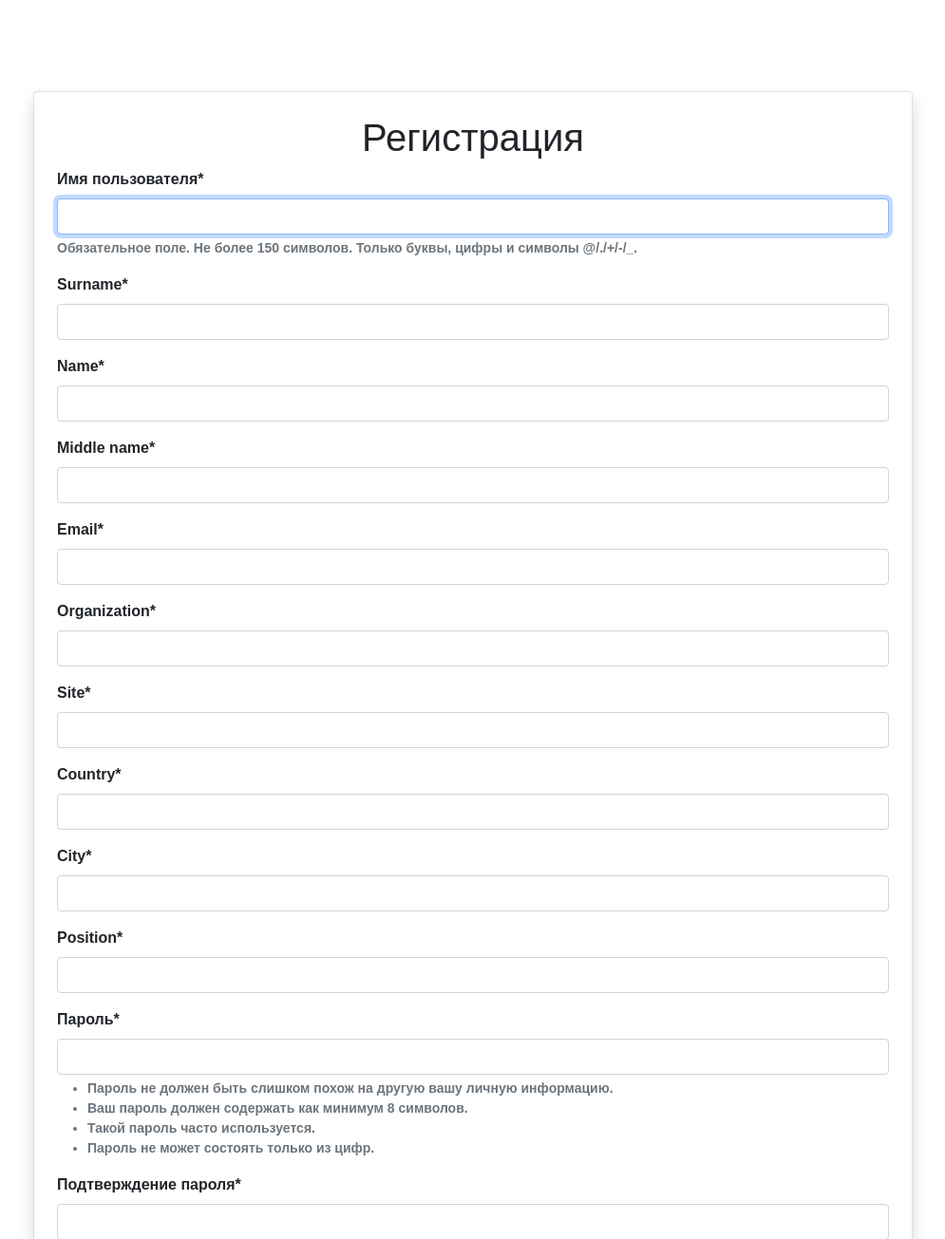
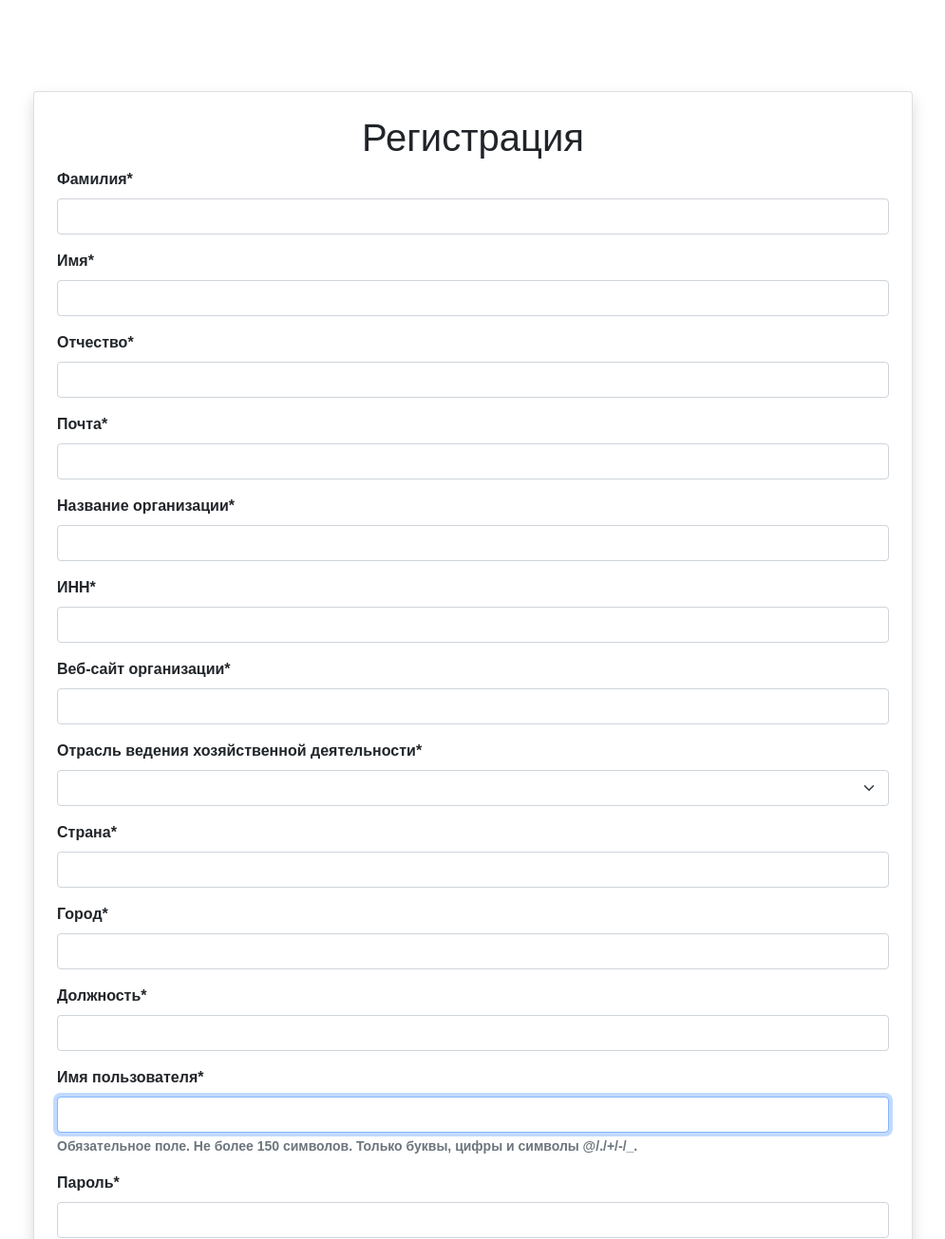
Before and after one commit to alexfaraday/investmoscow, a Django app: page /register/ in a window 1280 px wide. Shown: the part 67-1372 px from the top of the page at 95% size, without its empty margins (142-1137 px from the left). Run offline with Django 3.2, Linux system fonts and the light colour scheme; tables that the repository leaves empty hold one stand-in row (values such as "Sample post"); some libraries are stand-ins or nearby versions; some web fonts are replaced.

Commit message:
Denis_Update_2

```diff
--- a/mainpage/forms.py
+++ b/mainpage/forms.py
@@ -1,20 +1,23 @@
 from django import forms
-from django.contrib.auth.forms import UserCreationForm
-from django.contrib.auth.models import User
+from django.forms import ModelForm
+from .models import Profile, Branch
 
 
-class SignUpForm(UserCreationForm):
-    name = forms.CharField(max_length=100)
-    surname = forms.CharField(max_length=100)
-    middle_name = forms.CharField(max_length=100)
-    email = forms.CharField(max_length=100)
-    organization = forms.CharField(max_length=100)
-    site = forms.CharField(max_length=100)
-    country = forms.CharField(max_length=100)
-    city = forms.CharField(max_length=100)
-    position = forms.CharField(max_length=100)
+class ProfileForm(ModelForm):
+    surname = forms.CharField(label='Фамилия', max_length=100)
+    name = forms.CharField(label='Имя', max_length=100)
+    middle_name = forms.CharField(label='Отчество', max_length=100)
+    email = forms.EmailField(label='Почта', max_length=100)
+    organization = forms.CharField(label='Название организации', max_length=100)
+    inn = forms.CharField(label='ИНН', max_length=100)
+    site = forms.CharField(label="Веб-сайт организации", max_length=100)
+    branch = forms.ModelChoiceField(label="Отрасль ведения хозяйственной деятельности", queryset=Branch.objects.all(),
+                                    empty_label="")
+    country = forms.CharField(label='Страна', max_length=100)
+    city = forms.CharField(label='Город', max_length=100)
+    position = forms.CharField(label='Должность', max_length=100)
 
     class Meta:
-        model = User
-        fields = ('username', 'surname', 'name',  'middle_name', 'email',
-                  'organization', 'site', 'country', 'city', 'position', 'password1', 'password2', )
+        model = Profile
+        fields = ['surname', 'name', 'middle_name', 'email', 'organization', 'inn',
+                  'site', 'branch', 'country', 'city', 'position']
--- a/mainpage/models.py
+++ b/mainpage/models.py
@@ -5,42 +5,49 @@ from django.contrib.auth.models import User
 class Branch(models.Model):
     name = models.CharField(max_length=100)
 
+    def __str__(self):
+        return self.name
+
 
 class Profile(models.Model):
-    user = models.OneToOneField(User, on_delete=models.CASCADE, default=None, primary_key=True)
+    user = models.OneToOneField(User, default=None, null=True, on_delete=models.CASCADE)
     surname = models.CharField(max_length=100)
     name = models.CharField(max_length=100)
     middle_name = models.CharField(max_length=100)
-    email = models.CharField(max_length=100)
+    email = models.EmailField(max_length=100)
     organization = models.CharField(max_length=100)
+    inn = models.CharField(max_length=100)
     site = models.CharField(max_length=100)
-    branch = models.ManyToManyField(Branch, )
+    branch = models.ForeignKey(Branch, on_delete=models.CASCADE)
     country = models.CharField(max_length=100)
     city = models.CharField(max_length=100)
     position = models.CharField(max_length=100)
-class BusinessType(models.Model):
-    name=models.CharField(max_length=400)
+
+
+class BusinessType(models.Model): #Аренда/строительство
+    name = models.CharField(max_length=400)
+
     def __str__(self):
         return self.name
 
-class Order_Varibles(models.Model):
+
+class Order_Varibles(models.Model): #калькулятор
     industry_type = models.CharField(max_length=100)
     organisation_type = models.CharField(max_length=100)
     worker_amount = models.IntegerField(max_length=99999)
-    area_type=models.CharField(max_length=100)
-    area_is_special_economic =models.BooleanField(default=False )
+    area_type = models.CharField(max_length=100)
+    area_is_special_economic = models.BooleanField(default=False )
     business_type = models.ForeignKey(BusinessType, on_delete=models.CASCADE)
-    area_yardage =models.IntegerField(max_length=999999)
-    building_yardage =models.IntegerField(max_length=999999)
-    need_water=models.BooleanField(default=False )
-    need_gas=models.BooleanField(default=False )
-    need_electricity=models.BooleanField(default=False )
-    is_patent_use=models.BooleanField(default=False )
+    area_yardage = models.IntegerField(max_length=999999)
+    building_yardage = models.IntegerField(max_length=999999)
+    need_water = models.BooleanField(default=False )
+    need_gas = models.BooleanField(default=False )
+    need_electricity = models.BooleanField(default=False )
+    is_patent_use = models.BooleanField(default=False )
 
 
-
-class order_instruments(models.Model):
-    instrument_name=models.CharField(max_length=100)
-    instrument_amount=models.IntegerField(max_length=999999)
-    instrument_price=models.IntegerField(max_length=999999)
-    order=models.ForeignKey(Order_Varibles, on_delete=models.CASCADE)
+class order_instruments(models.Model): #Станок
+    instrument_name = models.CharField(max_length=100)
+    instrument_amount = models.IntegerField(max_length=999999)
+    instrument_price = models.IntegerField(max_length=999999)
+    order = models.ForeignKey(Order_Varibles, on_delete=models.CASCADE)
--- a/mainpage/templates/mainpage/main.html
+++ b/mainpage/templates/mainpage/main.html
@@ -9,7 +9,7 @@
     <form action="{% url 'mainpage:calculator' %}">
         <button type="submit">Калькулятор</button>
     </form>
-    <form action="{% url 'mainpage:profile' %}">
+    <form action="{% url 'mainpage:profile' pk=user.profile.pk %}">
         <button type="submit">Профиль</button>
     </form>
 
--- a/mainpage/templates/mainpage/register.html
+++ b/mainpage/templates/mainpage/register.html
@@ -24,7 +24,8 @@
                 <div class="container">
     <form method="post">
         {% csrf_token %}
-        {{ form|crispy }}
+        {{ form2|crispy }}
+        {{ form1|crispy }}
         <input type="submit" class="btn btn-primary" value="Регистрация">
     </form>
                     <br>
--- a/mainpage/urls.py
+++ b/mainpage/urls.py
@@ -1,13 +1,15 @@
-from django.contrib import admin
 from django.contrib.auth.views import LoginView
 from django.urls import path
-from .views import registration, ProfileView, MyLogoutView, MainView, CalculatorView
+from .views import MyLogoutView, MainView, CalculatorView, registration, ProfileDetailView, ProfileUpdateView
 
 
 app_name = "mainpage"
 urlpatterns = [
     path('register/', registration, name="register"),
-    path('main/profile/', ProfileView.as_view(), name="profile"),
+    path('main/calculator/', CalculatorView.as_view(), name="calculator"),
+    path('main/<int:pk>/update/', ProfileUpdateView.as_view(), name="profile_update"),
+    path('main/<int:pk>/', ProfileDetailView.as_view(), name="profile"),
+
     path('logout/', MyLogoutView.as_view(), name="logout"),
     path("",
          LoginView.as_view(
@@ -17,5 +19,4 @@ urlpatterns = [
          ),
          name="login"),
     path('main/', MainView.as_view(), name="main"),
-    path('main/calculator/', CalculatorView.as_view(), name="calculator")
 ]
--- a/mainpage/views.py
+++ b/mainpage/views.py
@@ -1,20 +1,18 @@
+from django.contrib.auth.forms import UserCreationForm
 from django.contrib.auth.views import LogoutView
-from django.http import HttpRequest
+from django.http import HttpRequest, HttpResponse
 from django.shortcuts import render, redirect
-from django.contrib.auth import authenticate, login, logout
-from django.urls import reverse_lazy
-from django.views.generic import TemplateView,ListView,CreateView
-from .models import Profile
-from .forms import SignUpForm
-from .models import Order_Varibles
+from django.contrib.auth import authenticate, login
+from django.urls import reverse_lazy, reverse
+from django.views import View
+from django.views.generic import TemplateView, UpdateView, CreateView
+from .models import Profile, Order_Varibles
+from .forms import ProfileForm
+from django import forms
 
 
 class MyLogoutView(LogoutView):
     next_page = reverse_lazy('mainpage:login')
-
-
-class ProfileView(TemplateView):
-    template_name = "mainpage/profile.html"
 
 
 class MainView(TemplateView):
@@ -29,26 +27,56 @@ class CalculatorView(CreateView):
 
 
 def registration(request):
-
     if request.method == 'POST':
-        form = SignUpForm(request.POST)
-        if form.is_valid():
-            user = form.save()
-            Profile.objects.create(user=user,
-                                   name=form.cleaned_data.get('name'),
-                                   surname=form.cleaned_data.get('surname'),
-                                   middle_name=form.cleaned_data.get('middle_name'),
-                                   email=form.cleaned_data.get('email'),
-                                   organization=form.cleaned_data.get('organization'),
-                                   site=form.cleaned_data.get('site'),
-                                   country=form.cleaned_data.get('country'),
-                                   city=form.cleaned_data.get('city'),
-                                   position=form.cleaned_data.get('position')
-                                   )
-            raw_password = form.cleaned_data.get('password1')
-            user = authenticate(username=user.username, password=raw_password)
+        form1 = UserCreationForm(request.POST)
+        form2 = ProfileForm(request.POST)
+        if form1.is_valid() and form2.is_valid():
+            form1.save()
+            form2.save()
+            # получаем имя пользователя и пароль из формы
+            username = form1.cleaned_data.get('username')
+            password = form1.cleaned_data.get('password1')
+            name = form2.cleaned_data.get('name')
+            surname = form2.cleaned_data.get('surname')
+            middle_name = form2.cleaned_data.get('middle_name')
+            email = form2.cleaned_data.get('email')
+            organization = form2.cleaned_data.get('organization')
+            inn = form2.cleaned_data.get('inn')
+            site = form2.cleaned_data.get('site')
+            branch = form2.cleaned_data.get('branch')
+            country = form2.cleaned_data.get('country')
+            city = form2.cleaned_data.get('city')
+            position = form2.cleaned_data.get('position')
+            # выполняем аутентификацию
+            user = authenticate(username=username, password=password)
             login(request, user)
+            Profile.objects.create(user=request.user, name=name, surname=surname, middle_name=middle_name,
+                                   email=email, organization=organization, inn=inn, site=site, branch=branch,
+                                   country=country, city=city, position=position)
             return render(request, 'mainpage/main.html')
     else:
-        form = SignUpForm()
-    return render(request, 'mainpage/register.html', {'form': form})
+        form1 = UserCreationForm()
+        form2 = ProfileForm()
+    return render(request, 'mainpage/register.html', {'form1': form1, 'form2': form2})
+
+
+class ProfileDetailView(View):
+    def get(self, request: HttpRequest, pk: int) -> HttpResponse:
+        profile = Profile.objects.get(user=request.user)
+        context = {
+            "profile": profile
+        }
+        return render(request, 'mainpage/profile.html', context=context)
+
+
+class ProfileUpdateView(UpdateView):
+    model = Profile
+    form_class = ProfileForm
+
+    def form_valid(self, form: forms.Form):
+        if form.is_valid():
+            return super(ProfileUpdateView, self).form_valid(form)
+        return self.form_invalid(form)
+
+    def get_success_url(self):
+        return reverse('mainpage:profile', kwargs={'pk': self.object.id})
--- a/site1/settings.py
+++ b/site1/settings.py
@@ -39,8 +39,8 @@ INSTALLED_APPS = [
     'django.contrib.messages',
     'django.contrib.staticfiles',
     'mainpage.apps.MainpageConfig',
-'crispy_forms',
-"crispy_bootstrap5",
+    'crispy_forms',
+    "crispy_bootstrap5",
 ]
 
 
@@ -133,4 +133,4 @@ STATIC_ROOT = '/home/c/cp31594/django_gsvno/public_htmlstatic'
 # https://docs.djangoproject.com/en/3.2/ref/settings/#default-auto-field
 
 DEFAULT_AUTO_FIELD = 'django.db.models.BigAutoField'
-LOGIN_REDIRECT_URL='main/profile/'
+LOGIN_REDIRECT_URL = 'main/profile/'
```
Also changed, not shown: mainpage/templates/mainpage/profile.html (+79 -26 lines), mainpage/templates/mainpage/profile_form.html (added, +16 -0 lines).
